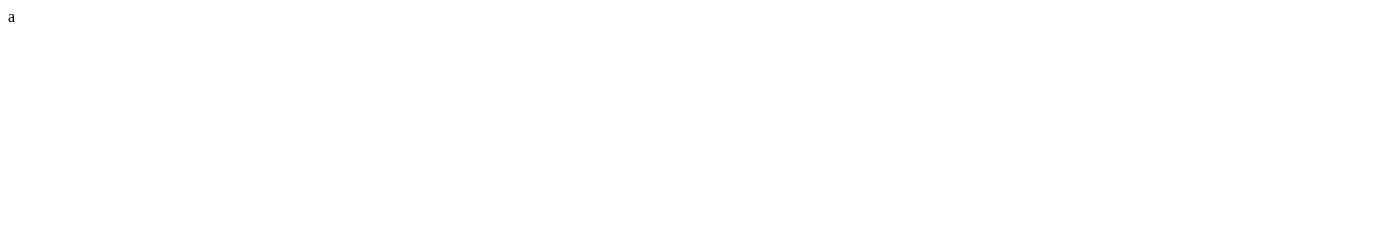
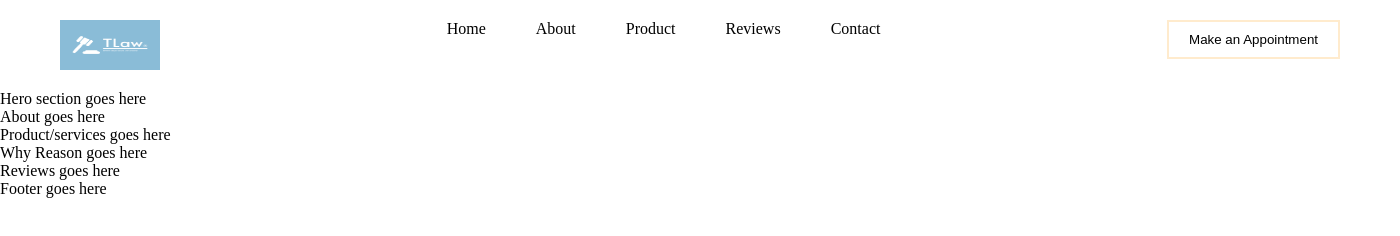
Before and after one commit to giftyamoakowaa/TLAW, a plain HTML site: page index.html in a window 1280 px wide. Shown: the whole page, 1400 px wide, since content can reach past the window. Drawn offline with Linux system fonts and the light colour scheme.

Commit message:
add navbar

```diff
--- /dev/null
+++ b/css/main.css
@@ -0,0 +1,32 @@
+*{
+    margin: 0;
+}
+#logo {
+width: 100px;
+height: 50px;
+}
+
+nav {
+    display: flex;
+    flex-direction: row;
+    justify-content:space-between;
+    padding: 20px 60px;
+    background-color: white;
+    /* position: fixed; */
+    width: 100vw;
+}
+
+#nav-links{
+    display: flex;
+    column-gap: 50px;
+}
+
+nav button{
+    background-color: white;
+    padding: 10px 20px;
+    height: fit-content;
+    border-color: blanchedalmond;
+    border-width: 2px;
+    border-style: solid;
+    /* border: 2px solid  blanchedalmond; */
+}
--- a/index.html
+++ b/index.html
@@ -4,8 +4,25 @@
     <meta charset="UTF-8">
     <meta name="viewport" content="width=device-width, initial-scale=1.0">
     <title>Tlaw.com</title>
+    <link rel="stylesheet" href="./css/main.css">
 </head>
 <body>
-
+    <nav>
+        <img id="logo" src="./assets/logos/tlaw-high-resolution-logo.png" alt="logo">
+        <div id="nav-links">
+            <span>Home</span>
+            <span>About</span>
+            <span>Product</span>
+            <span>Reviews</span>
+            <span>Contact</span>
+        </div>
+        <button>Make an Appointment</button>
+    </nav>
+    <section>Hero section goes here</section>
+    <section>About goes here</section>
+    <section>Product/services goes here</section>
+    <section>Why Reason goes here</section>
+    <section>Reviews goes here</section>
+    <footer>Footer goes here</footer>
 </body>
-</html> a
+</html>
```
Also changed, not shown: assets/images/attorney-woman.jpg (added), assets/images/graphic 1.webp (added), assets/images/graphic2.webp (added), assets/images/graphic3.webp (added), assets/images/graphic4.webp (added), assets/images/graphic5.jpg (added), assets/images/hammer 2.webp (added), assets/images/hammer law.jpg (added), assets/images/law chair.webp (added), assets/images/lawyer front.webp (added), assets/logos/tlaw-high-resolution-logo-transparent.png (added), assets/logos/tlaw-high-resolution-logo.png (added).
